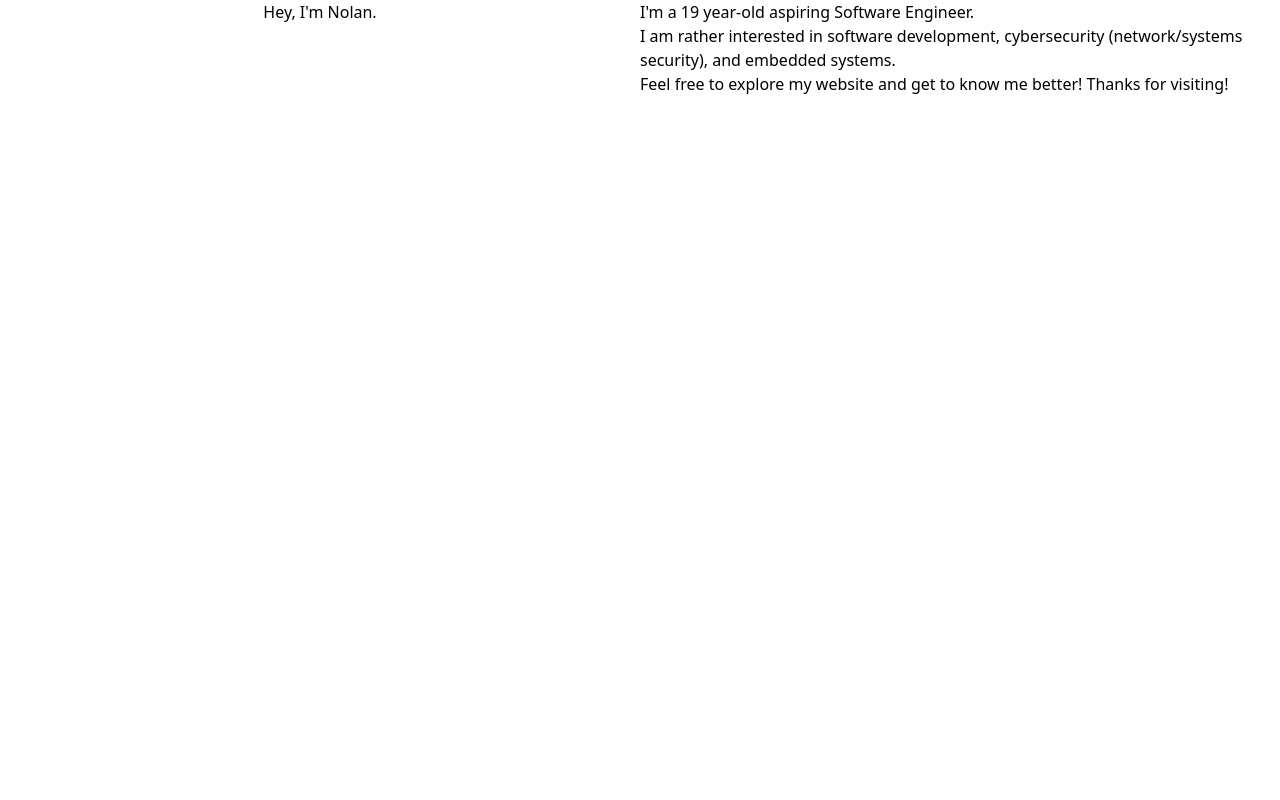
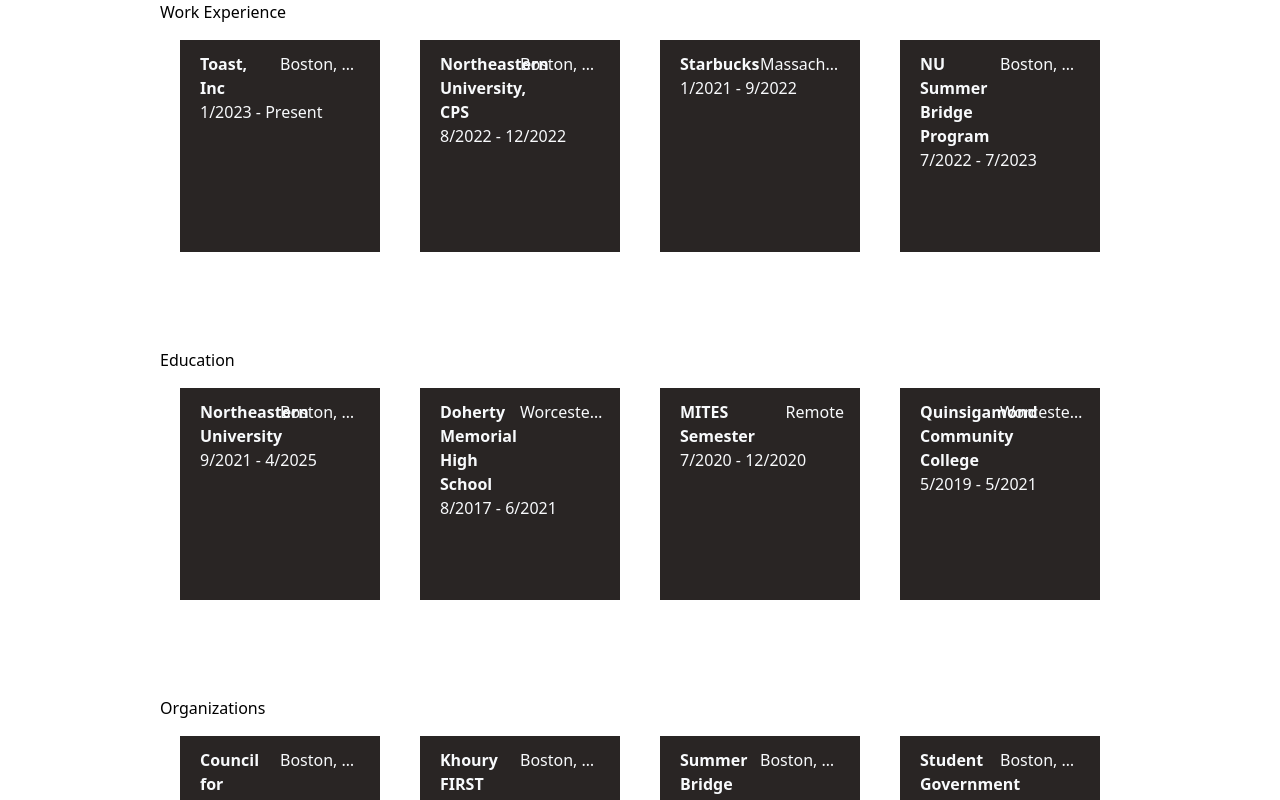
Before and after one commit to nmungovan/nmungovan.github.io, a React (Create React App) app: page / in a window 1280 px wide. Shown: the top 800 px of the page. Built offline with nearby package versions, Linux system fonts and the light colour scheme.

Commit message:
V2.0.2 Routing troubles (#3)
* updating gitignore

* updates after removing cached files

* working on routing troubles

```diff
--- a/package.json
+++ b/package.json
@@ -1,7 +1,7 @@
 {
   "name": "my-app",
   "version": "0.1.0",
-  "homepage": ".",
+  "homepage": "https://nmungovan.github.io",
   "private": true,
   "dependencies": {
     "@emotion/react": "^11.11.1",
--- a/src/App.tsx
+++ b/src/App.tsx
@@ -1,18 +1,17 @@
 import React, { type ReactElement } from 'react'
 import { LandingPage } from './pages/LandingPage'
-import { BrowserRouter, Route, Routes } from 'react-router-dom'
+import { Route, Routes } from 'react-router-dom'
 import { AboutMe } from './pages/AboutMe'
 import { Resume } from './pages/Resume'
 
 function App (): ReactElement {
   return (
-    <BrowserRouter>
       <Routes>
-        <Route path='/' element={<LandingPage />} />
+        {/** TODO Find a way to fix this routing issue **/}
+        <Route path='/' element={<Resume />} />
         <Route path='/about' element={<AboutMe />} />
         <Route path='/resume' element={<Resume />} />
       </Routes>
-    </BrowserRouter>
   )
 }
 
--- a/src/index.tsx
+++ b/src/index.tsx
@@ -3,13 +3,16 @@
 import './index.css'
 import App from './App'
 import reportWebVitals from './reportWebVitals'
+import { BrowserRouter } from 'react-router-dom'
 
 const root = ReactDOM.createRoot(
   document.getElementById('root') as HTMLElement
 )
 root.render(
   <React.StrictMode>
-    <App />
+    <BrowserRouter>
+      <App />
+    </BrowserRouter>
   </React.StrictMode>
 )
 
```
